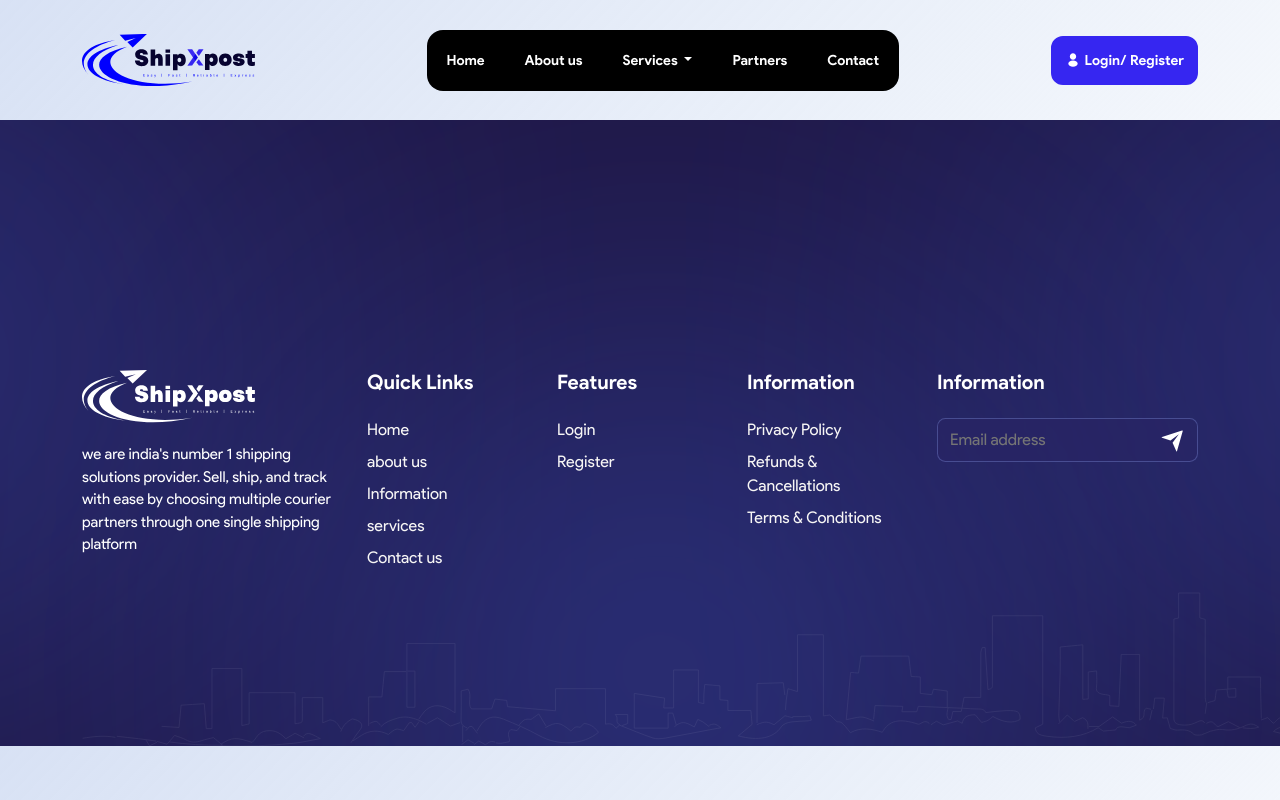
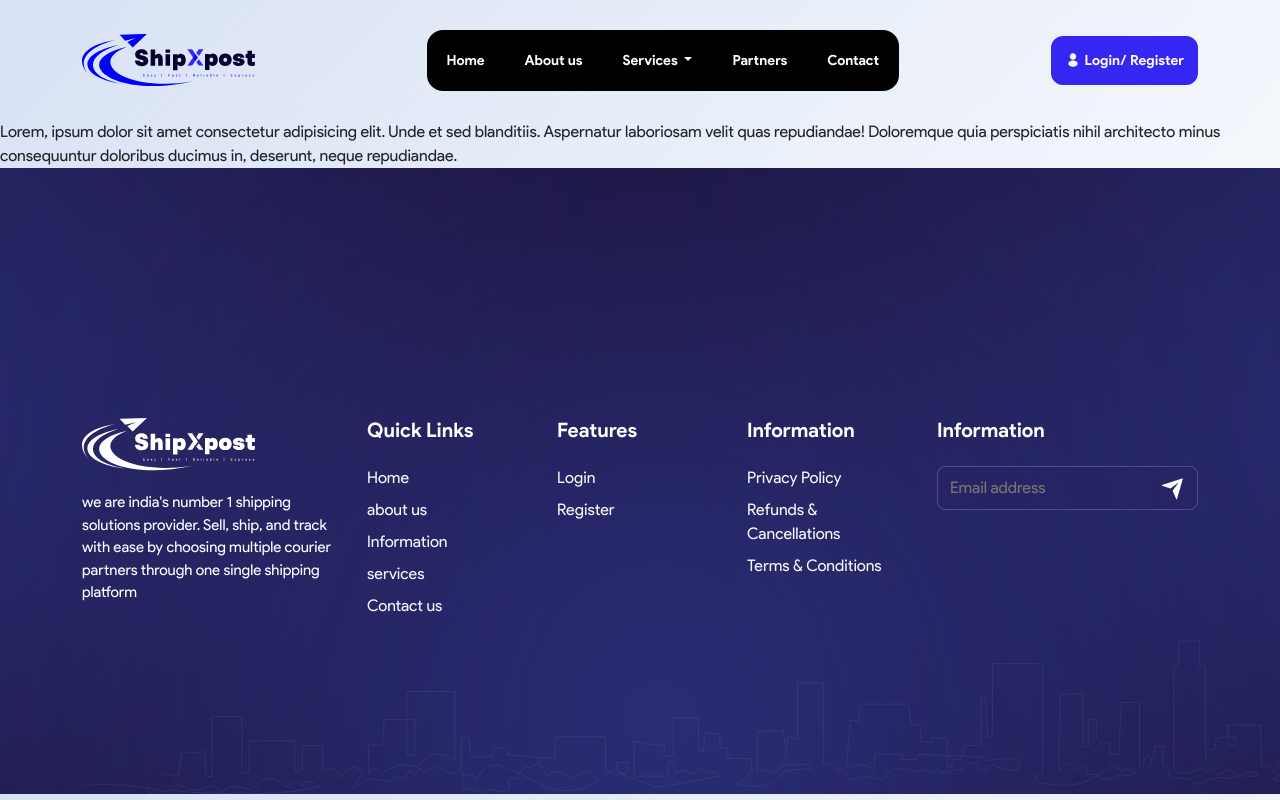
Before and after one commit to brijesh284/shipxpost-main, a plain HTML site: page e-Commerce-Plugins.html in a window 1280 px wide. Drawn offline with Linux system fonts and the light colour scheme; files whose address does not match are found by name.

Commit message:
16-10 e-com

```diff
--- a/e-Commerce-Plugins.html
+++ b/e-Commerce-Plugins.html
@@ -63,7 +63,9 @@
     </nav>
   </header>
   <!-- Banner-section -->
-
+<section class="banner-asd">
+  Lorem, ipsum dolor sit amet consectetur adipisicing elit. Unde et sed blanditiis. Aspernatur laboriosam velit quas repudiandae! Doloremque quia perspiciatis nihil architecto minus consequuntur doloribus ducimus in, deserunt, neque repudiandae.
+</section>
   <!-- Footer -->
   <section class="footer-section one-footer">
     <div class="container">
```
